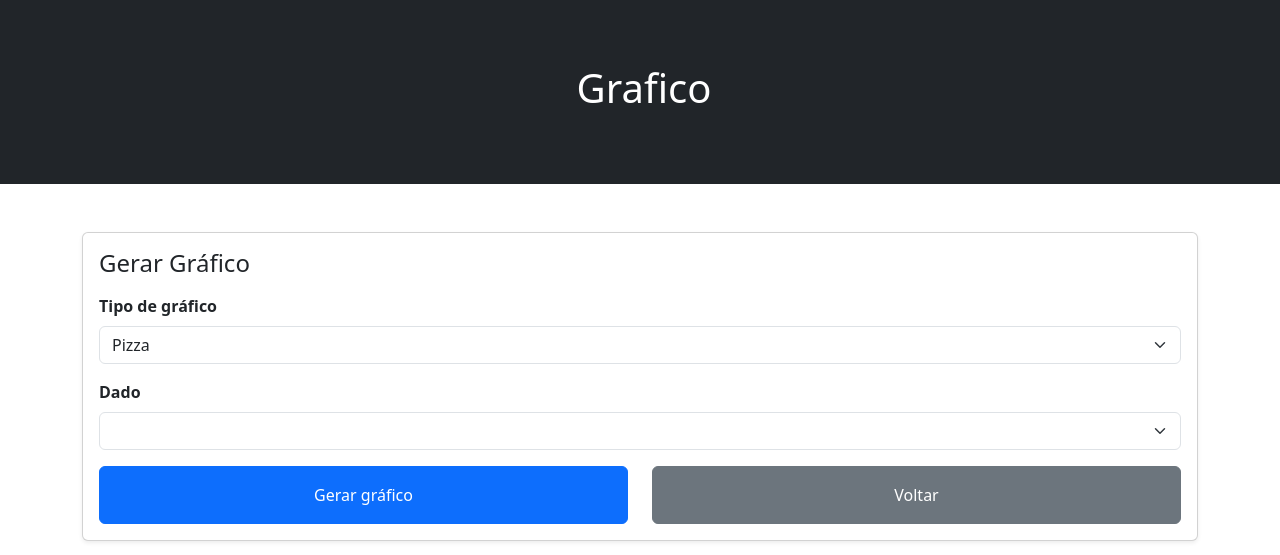
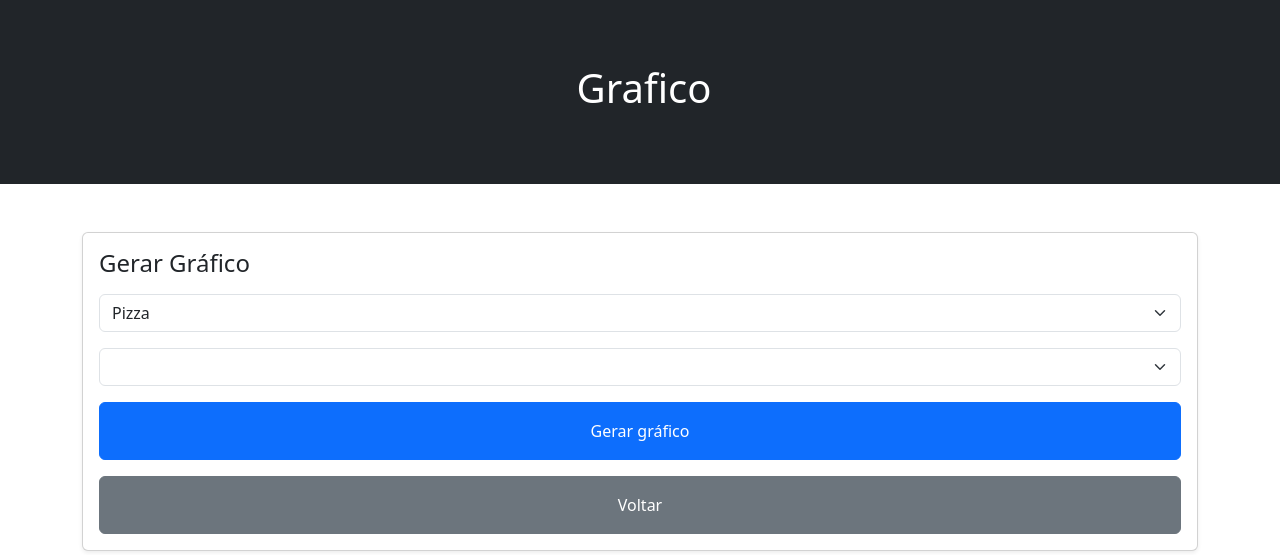
Before and after one commit to giastra/AED_py_project, a Flask app: template templates/grafico.html in a window 1280 px wide. Shown: the top 555 px of the page. Run offline with Flask 3, Linux system fonts and the light colour scheme; the template is opened without the code that fills it: most values are stand-ins (such as "Sample title", 1, 10 or a date in 2020); lists and menus that the app fills with data are empty; grey boxes are pictures that could not be loaded.

Commit message:
form grafico

```diff
--- a/app.py
+++ b/app.py
@@ -43,7 +43,7 @@ def login():
     if verificar_login(username, password):
         return redirect("/area_pessoal")
     else:
-        return render_template("index.html", msg="Username ou password incorretos.")
+        return render_template("index.html",)
 
 #Area pessoal
 @app.route("/area_pessoal", methods=["GET", "POST"])
--- a/templates/grafico.html
+++ b/templates/grafico.html
@@ -18,40 +18,25 @@
 
                 <h4 class="mb-3">Gerar Gráfico</h4>
 
-                <section id="graficoForm" method="POST">
-
-                    <!-- Tipo de gráfico -->
-                    <div class="mb-3">
-                        <label for="category" class="form-label fw-semibold">Tipo de gráfico</label>
+                <form action="/data" method="POST">
                   <select name="category" id="category" class="form-select">
                    <option value="pizza">Pizza</option>
                    <option value="bar">Barra Vertical</option>
                    <option value="hodBar">Barra Horizontal</option>
                   </select>
-                    </div>
 
-                    <!-- Y -->
-                    <div class="mb-3">
-                        <label for="y" class="form-label fw-semibold">Dado</label>
-                        <select name="y" id="y" class="form-select">
+                  <select name="y" id="y" class="form-select mb-3 mt-3">
                     {{ y | safe }}
                   </select>
-                    </div>
-                    <div class="row">
-                      <div class="col">
-                        <button id="BSub" name="BSub" class="btn btn-primary w-100 py-3">
-                          Gerar gráfico
-                                            </button>
-  </div>
+
+                  <button type="submit" class="btn btn-primary w-100 py-3 mb-3">Gerar gráfico</button>
+                </form>
 
                 <div class="col">
                     <form action="/area_pessoal" method="get">
                         <button class="btn btn-secondary w-100 py-3">Voltar</button>
                     </form>
                 </div>
-                    </div>
-                </section>
-
             </div>
         </div>
 
```
Also changed, not shown: static/image/plot1.png. Lines whose indentation alone changed are shown as unchanged.
